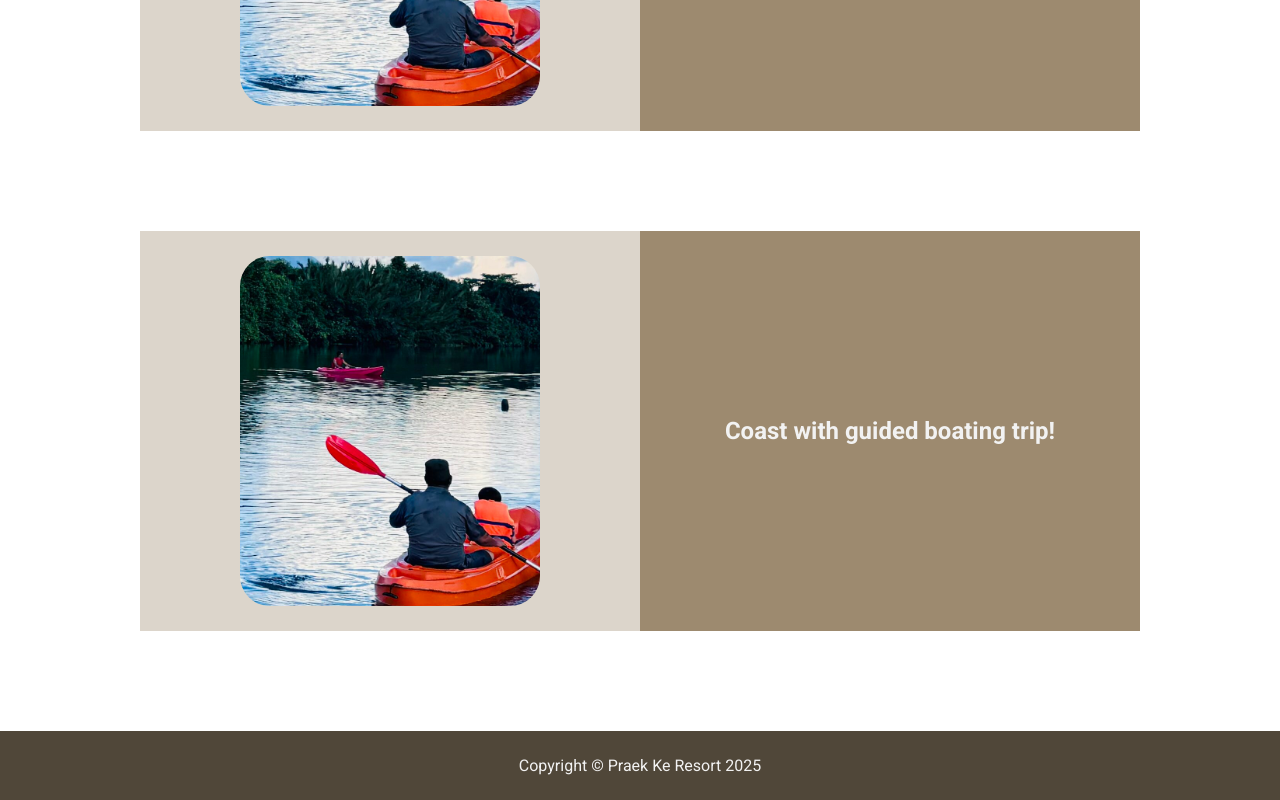
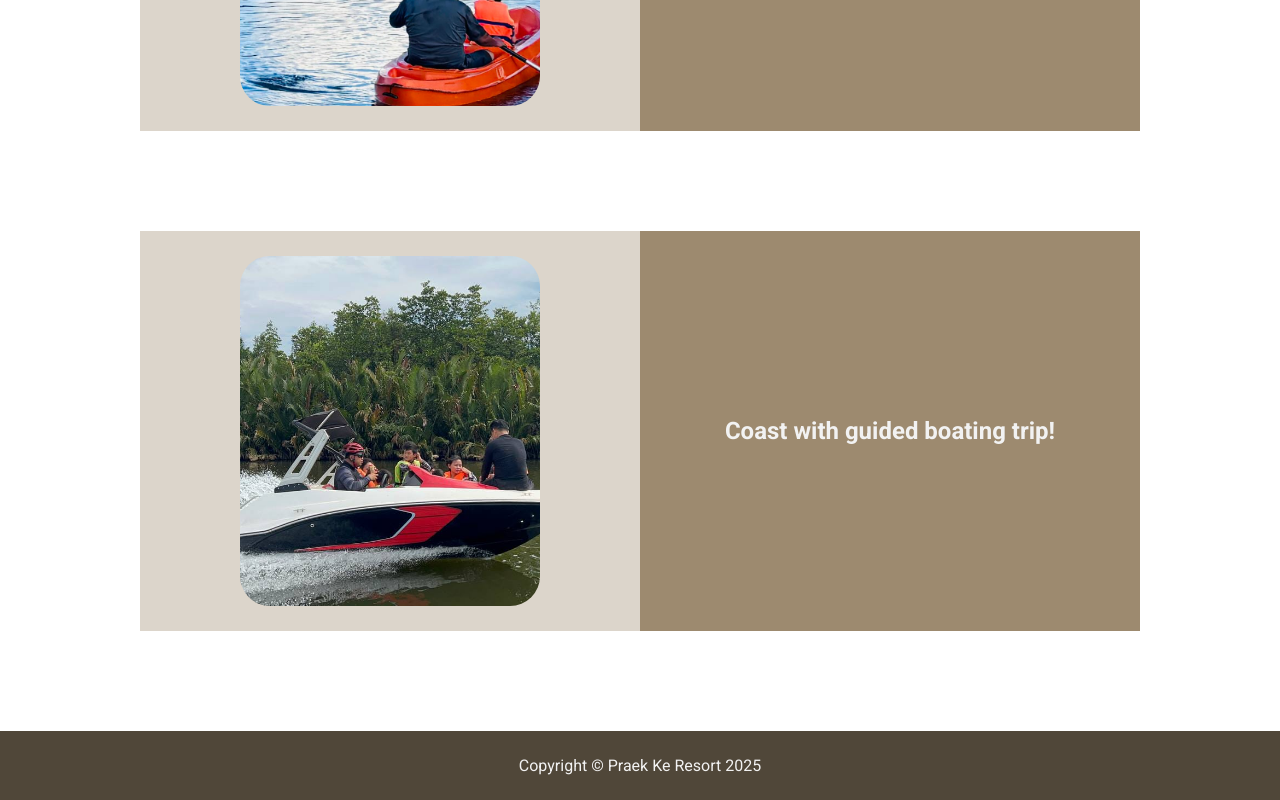
Before and after one commit to tongchhin70/praek-ke-resort, a plain HTML site: page activities.html in a window 1280 px wide. Shown: the part 1347-2147 px from the top of the page. Drawn offline with Linux system fonts and the light colour scheme.

Commit message:
update boat photo

```diff
--- a/activities.html
+++ b/activities.html
@@ -62,7 +62,7 @@
             <div class="information-container">
                 <div class="section-left">
                     <div class="img-frame">
-                        <img src="img/kayaking.jpg" style="width: 350px;" alt>
+                        <img src="img/boat.jpg" style="position: relative;width: 700px; left: -200px" alt>
                     </div>
                 </div>
                 <div class="section-right">
```
Also changed, not shown: img/boat.jpg (added).
